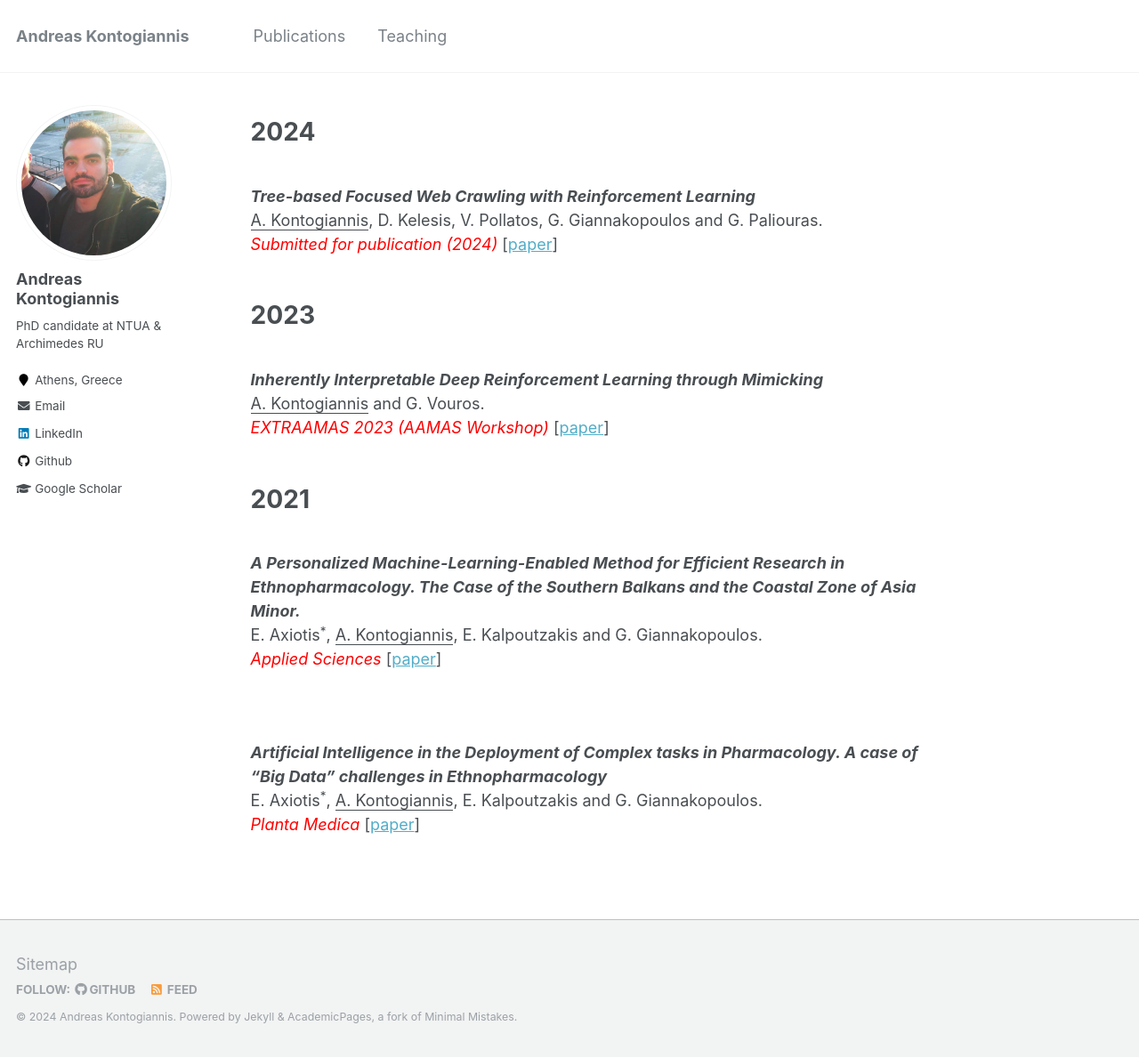
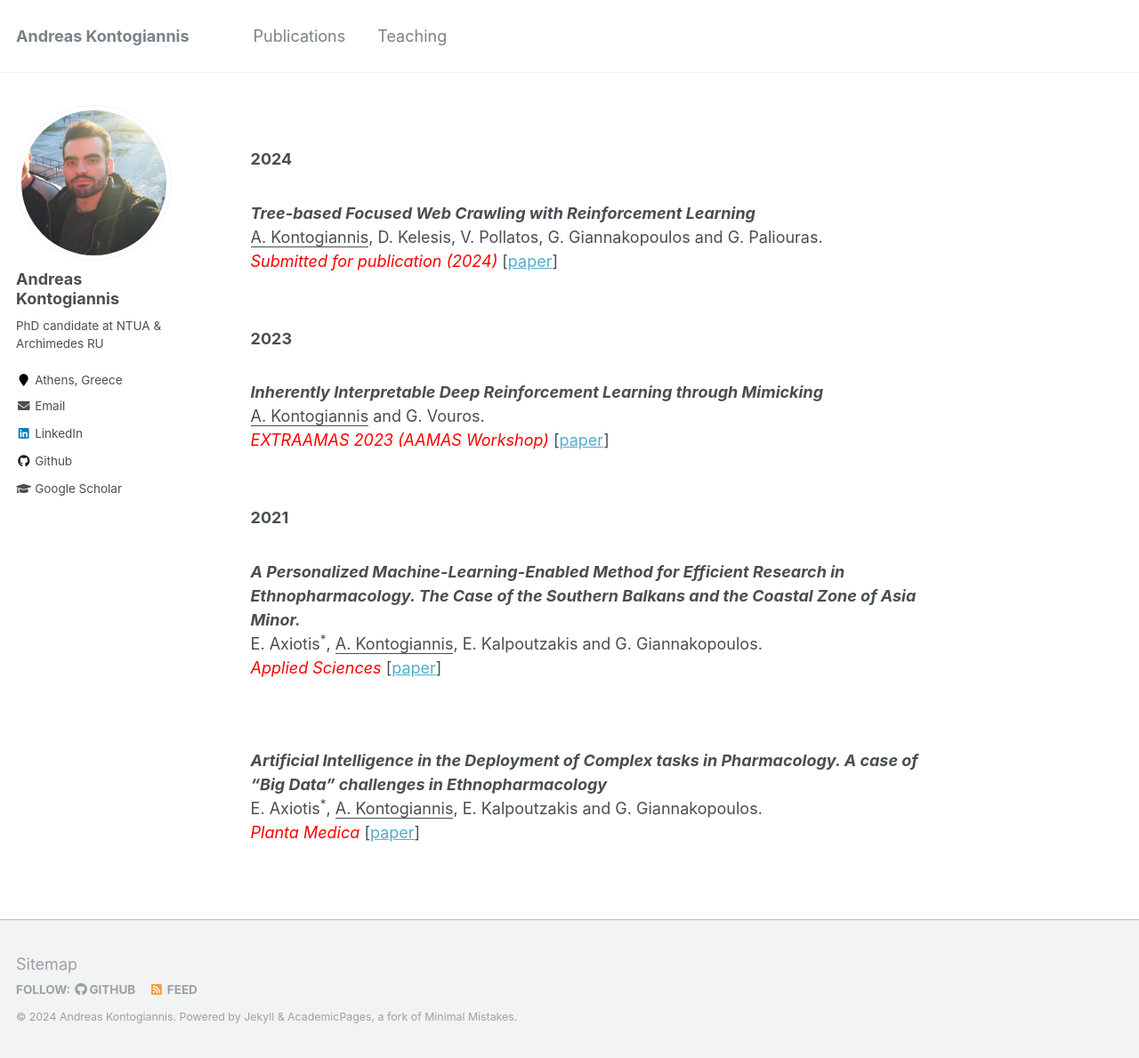
Before and after one commit to ddaedalus/ddaedalus.github.io, a Jekyll site: the page built from _pages/publications.md, in a window 1280 px wide and 1189 px high. Shown: the whole window at 89% size. Built offline with Jekyll 4.4.1, drawn with Linux system fonts in a browser that asks for light colours.

```diff
--- a/_pages/publications.md
+++ b/_pages/publications.md
@@ -8,8 +8,7 @@ redirect_from:
   - /publications.md
 ---
 
-2024
-======
+### 2024
 
 <br/>
 <i><b> Tree-based Focused Web Crawling with Reinforcement Learning </b> </i>
@@ -19,9 +18,7 @@ redirect_from:
 _<font color="red">Submitted for publication (2024)</font>_ [[paper](https://arxiv.org/abs/2112.07620)] <br/>
 <br/>
 
-
-2023
-======
+### 2023
 
 <br/>
 <i><b> Inherently Interpretable Deep Reinforcement Learning through Mimicking </b> </i>
@@ -31,10 +28,7 @@ _<font color="red">Submitted for publication (2024)</font>_ [[paper](https://arx
 _<font color="red">EXTRAAMAS 2023 (AAMAS Workshop)</font>_ [[paper](https://link.springer.com/chapter/10.1007/978-3-031-40878-6_10)] <br/>
 <br/>
 
-
-
-2021
-======
+### 2021
 
 <br/>
 <i><b> A Personalized Machine-Learning-Enabled Method for Efficient Research in Ethnopharmacology. The Case of the Southern Balkans and the Coastal Zone of Asia Minor. </b> </i>
```
